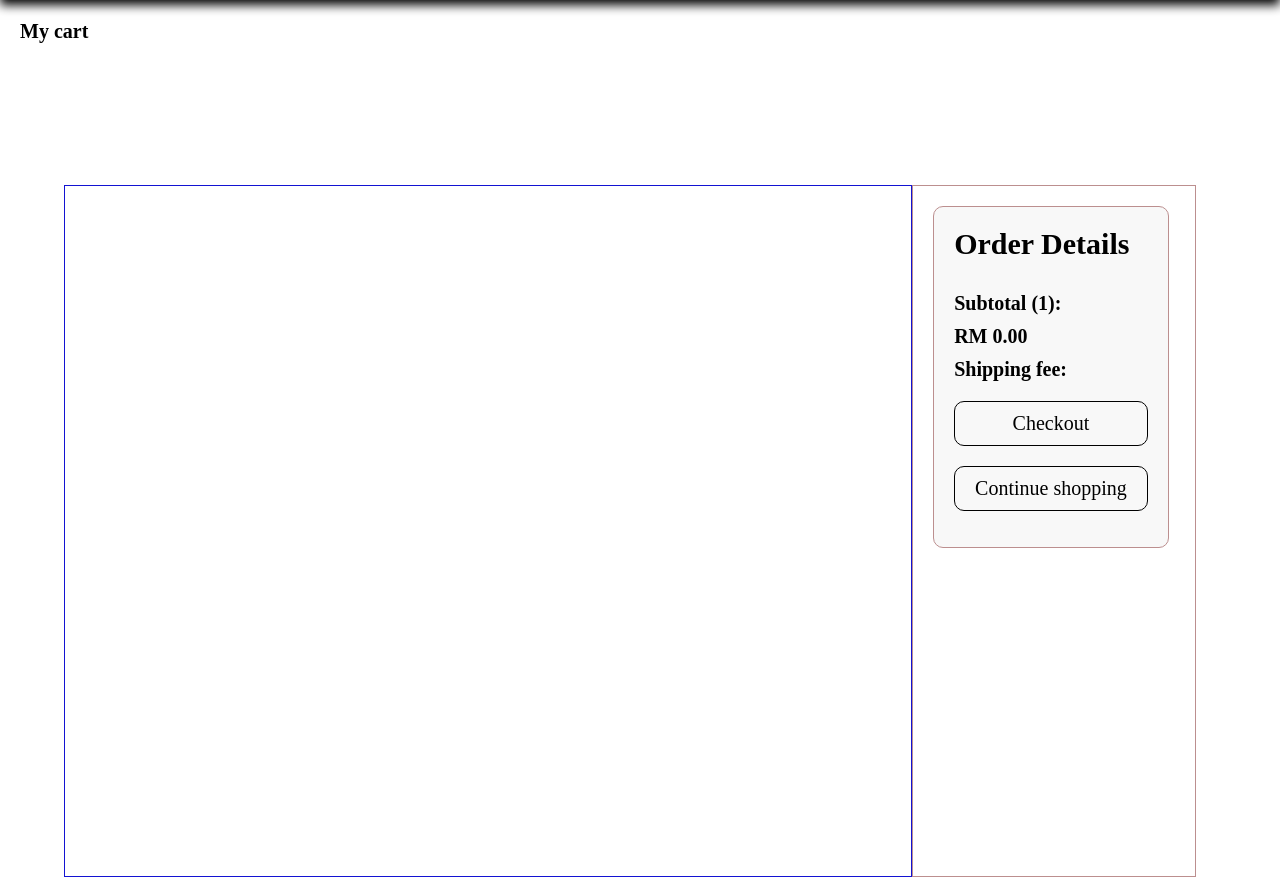
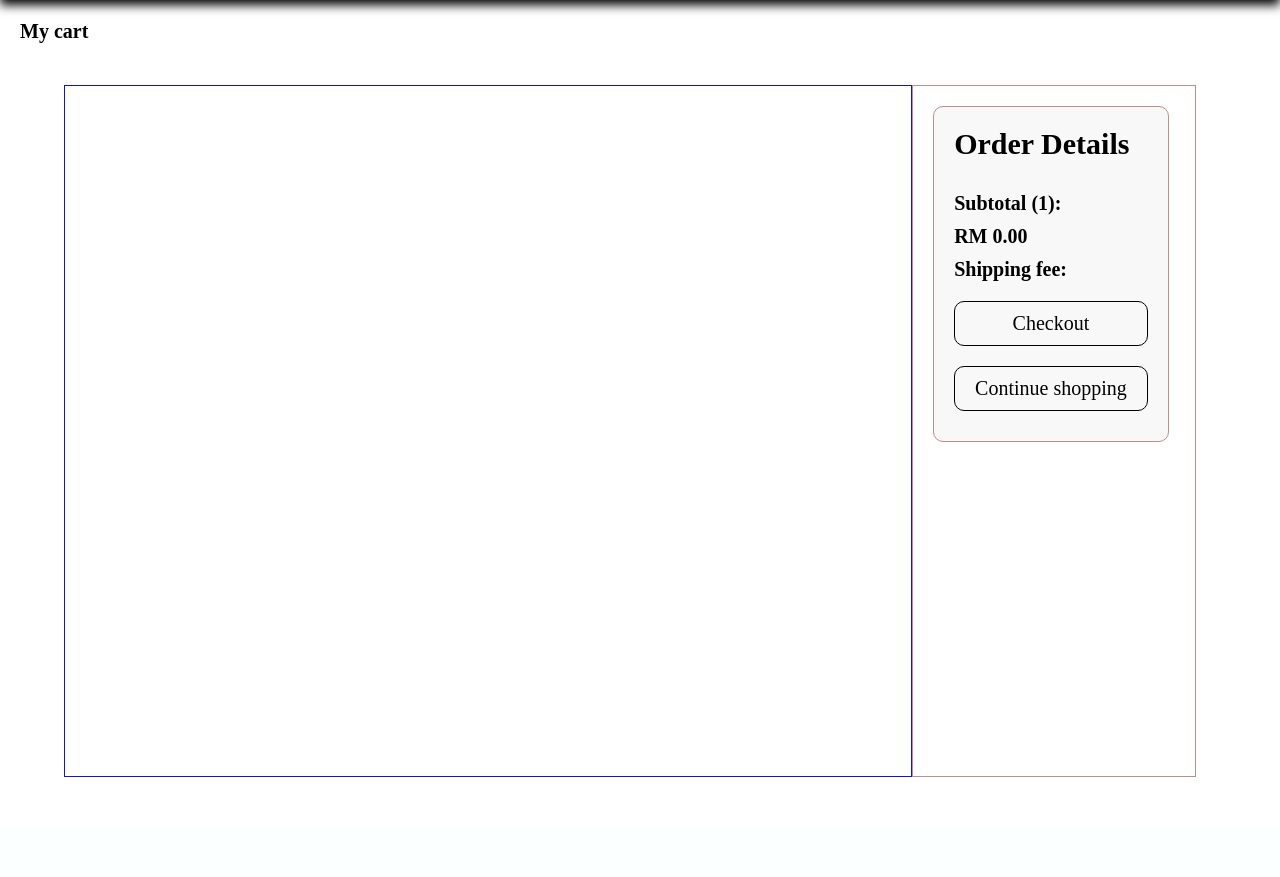
Before and after one commit to tamjh/webApp, a PHP site: page /php/cart.php in a window 1280 px wide. Shown: the part 74-951 px from the top of the page. After the commit the page ends 851 px from the top, so only its background shows below. Run offline with PHP 8.4, Linux system fonts and the light colour scheme; the visitor is signed in with stand-in values (Sample User, id 1).

Commit message:
cs change

```diff
--- a/biw_project/css/cart_style.css
+++ b/biw_project/css/cart_style.css
@@ -106,27 +106,32 @@
     justify-content: center;
     max-width: 90%;
     margin: 0 auto;
-    margin-top: 100px;
+    margin-top: 50x;
+    margin-bottom:50px;
 }
 
 .cart {
     display: flex;
     width: 100%;
-    min-width: 800px;
+
     height: 100%;
     min-height: 650px;
     float: left;
     border: 1px solid rgb(19, 19, 210);
     margin: 0 auto;
     padding: 20px;
+    justify-content: space-around; /* Adjust the spacing between items */
 }
+
+
+
 
 .total {
     display: block;
     width: 30%;
     max-width: 400px;
     height: auto;
-    min-height: 400px;
+
     float: left;
     border: 1px solid rosybrown;
     margin: 0 auto;
@@ -136,18 +141,18 @@
     padding: 20px;
 }
 
-table {
-    width: 100%;
-    border-collapse: collapse;
-    margin-top: 20px;
-}
 
 table, th, td {
     border-top: 1px solid #ddd;
     border-bottom: 1px solid #cfc5c5;
     font-size: 20px;
 }
-
+table {
+    width: 100%;
+    border-collapse: collapse;
+    margin-top: 20px;
+    margin-bottom: 10px; /* Adjust the bottom margin */
+}
 th, td {
     padding: 15px;
     text-align: left;
@@ -171,9 +176,13 @@
 }
 
 .pimg {
-    width: 60%;
+    width: 150px;
     height: 200px;
+    object-fit: cover;
+}
 
+.cart table tr:first-child .pimg {
+    object-fit: contain; /* Maintain aspect ratio without cropping */
 }
 
 input[type="number"] {
@@ -213,8 +222,7 @@
     background: white;
     color: black;
     cursor: pointer;
-    border-radius: 50%;
-    transition: 0.3s;
+
 }
 
 
@@ -247,7 +255,7 @@
     width: 80%;
     max-width: 400px;
     height: auto;
-    min-height: 300px;
+
     float: left;
     border: 1px solid rosybrown;
     margin: 0 auto;
--- a/biw_project/php/cart.php
+++ b/biw_project/php/cart.php
@@ -72,6 +72,7 @@
 
     <div class="page">
         <div class="cart">
+            <div class="card">
                 <table>
 
 
@@ -122,12 +123,13 @@
                     </tbody>
                 </table>
             </div>
+        </div>
         <div class="total">
             <div class="sum">
 
 
                 <h1>Order Details</h1><br>
-            <h2>Subtotal (<?=$no?>): </h2>
+                <h2>Subtotal (<?= $no ?>): </h2>
                 <h2>RM <?= number_format($final, 2) ?></h2>
                 <h2>Shipping fee: </h2>
                 <form action="cart_function.php" method="POST">
@@ -145,4 +147,5 @@
         document.getElementById("myDropdown").classList.toggle("show");
     }
 </script>
+
 </html>
```
Lines whose indentation alone changed are shown as unchanged.
